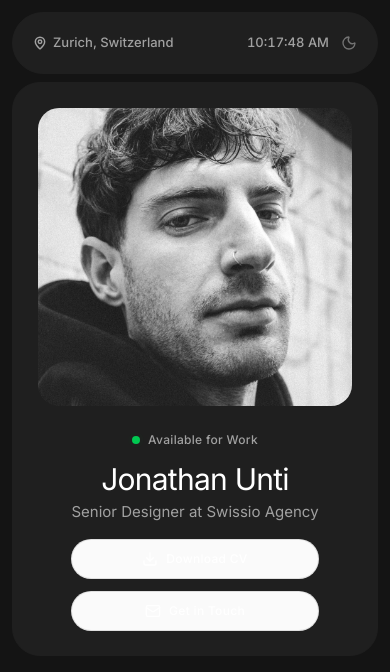
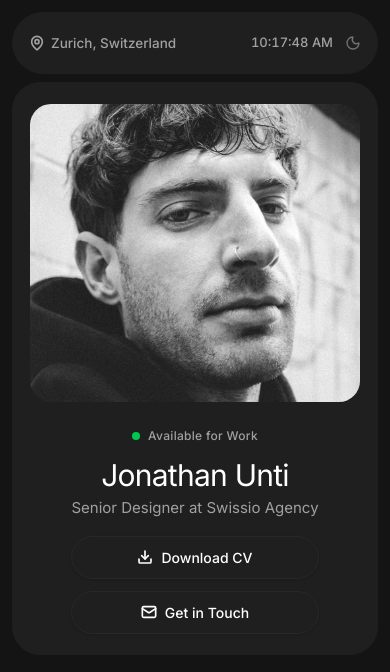
Before and after one commit to elxanoffical/my-resume, a Next.js app: page / in a window 390 px wide. Shown: the top 672 px of the page. Built offline with nearby package versions, Linux system fonts and the light colour scheme.

Commit message:
Enhance button styles and adjust layout for improved responsiveness

```diff
--- a/app/globals.css
+++ b/app/globals.css
@@ -6,6 +6,8 @@
   --card: #FFFFFF;
   --card-border: #E5E5E5;
   --text-muted: #737373;
+  --btn-bg: #EBEBEB; /* Light mode buton fonu */
+  --btn-hover: #c7c7c757; /* Light mode hover (bir az daha tünd) */
 }
 
 .dark {
@@ -14,6 +16,8 @@
   --card: #1f1f1f;
   --card-border: #1F1F1F;
   --text-muted: #A1A1A1;
+  --btn-bg: #1F1F1F; /* Dark mode buton fonu */
+  --btn-hover: #2A2A2A; /* Dark mode hover (bir az daha açıq) */
 }
 
 body {
--- a/components/Header.tsx
+++ b/components/Header.tsx
@@ -32,10 +32,10 @@ export default function Header() {
 
   return (
     <header className="max-w-[640px] mx-auto md:mt-12 mt-3 px-3">
-      <div className="flex justify-between items-center px-5 py-5 md:py-3 rounded-full bg-[var(--card)] border border-[var(--card-border)]">
+      <div className="flex justify-between items-center px-4 py-5 md:py-3 rounded-full bg-[var(--card)] border border-[var(--card-border)]">
 
-        <div className="flex items-center gap-1.5 text-[13px] font-medium text-[var(--text-muted)]">
-          <MapPin size={14} strokeWidth={2.5}/>
+        <div className="flex items-center gap-1.5 text-[13.5px] font-medium text-[var(--text-muted)]">
+          <MapPin size={16} strokeWidth={2.5}/>
           <span>Zurich, Switzerland</span>
         </div>
 
--- a/components/Hero.tsx
+++ b/components/Hero.tsx
@@ -1,8 +1,8 @@
-"use client"
+"use client";
 
-import Image from "next/image"
-import { Download, Mail } from "lucide-react"
-import { motion } from "framer-motion"
+import Image from "next/image";
+import { Download, Mail } from "lucide-react";
+import { motion } from "framer-motion";
 
 export default function Hero() {
   return (
@@ -12,10 +12,8 @@ export default function Hero() {
       transition={{ duration: 0.5 }}
       className="max-w-[640px] mx-auto px-3 mt-2 "
     >
-      <div className="bg-[var(--card)] border border-[var(--card-border)] rounded-[28px] p-6 ">
-
+      <div className="bg-[var(--card)] border border-[var(--card-border)] rounded-[28px] px-4 py-5 md:py-4 ">
         <div className="flex flex-col md:flex-row items-center md:items-start gap-6 md:gap-8">
-
           {/* Profile Image */}
 
           <div className="relative w-full h-[300px] md:w-[180px] md:h-[180px] flex-shrink-0">
@@ -31,7 +29,6 @@ export default function Hero() {
           {/* Content */}
 
           <div className="flex flex-col items-center  md:items-start text-center md:text-left flex-1">
-
             {/* Status */}
 
             <div className="flex items-center gap-2 mb-3">
@@ -60,22 +57,19 @@ export default function Hero() {
             {/* Buttons */}
 
             <div className="flex flex-col sm:flex-row gap-3 w-full md:w-auto">
-
-              <button className="flex items-center justify-center cursor-pointer gap-2 px-5 py-2.5 rounded-full text-[12px] tracking-wide  font-medium border border-neutral-500/20 bg-neutral-50 hover:bg-neutral-600 dark:bg-neutral-800/40 dark:hover:bg-neutral-800 transition-colors">
-                <Download size={16}/>
+              <button className="flex items-center justify-center cursor-pointer gap-2 px-5 py-2.5 rounded-full text-[14px] font-medium border border-neutral-500/10 hover:bg-[var(--btn-hover)] text-[var(--foreground)]  transition-all active:scale-95 shadow-sm">
+                <Download size={16} strokeWidth={2.5} />
                 Download CV
               </button>
 
-              <button className="flex items-center justify-center cursor-pointer gap-2 px-5 py-2.5 rounded-full text-[12px] tracking-wide  font-medium border border-neutral-500/20 bg-neutral-50 hover:bg-neutral-100 dark:bg-neutral-800/40 dark:hover:bg-neutral-800 transition-colors">
-                <Mail size={16}/>
+              <button className="flex items-center justify-center cursor-pointer gap-2 px-5 py-2.5 rounded-full text-[14px] font-medium border border-neutral-500/10 hover:bg-[var(--btn-hover)] text-[var(--foreground)] transition-all active:scale-95 shadow-sm">
+                <Mail size={16} strokeWidth={2.5} />
                 Get in Touch
               </button>
-
             </div>
-
           </div>
         </div>
       </div>
     </motion.section>
-  )
+  );
 }
```
